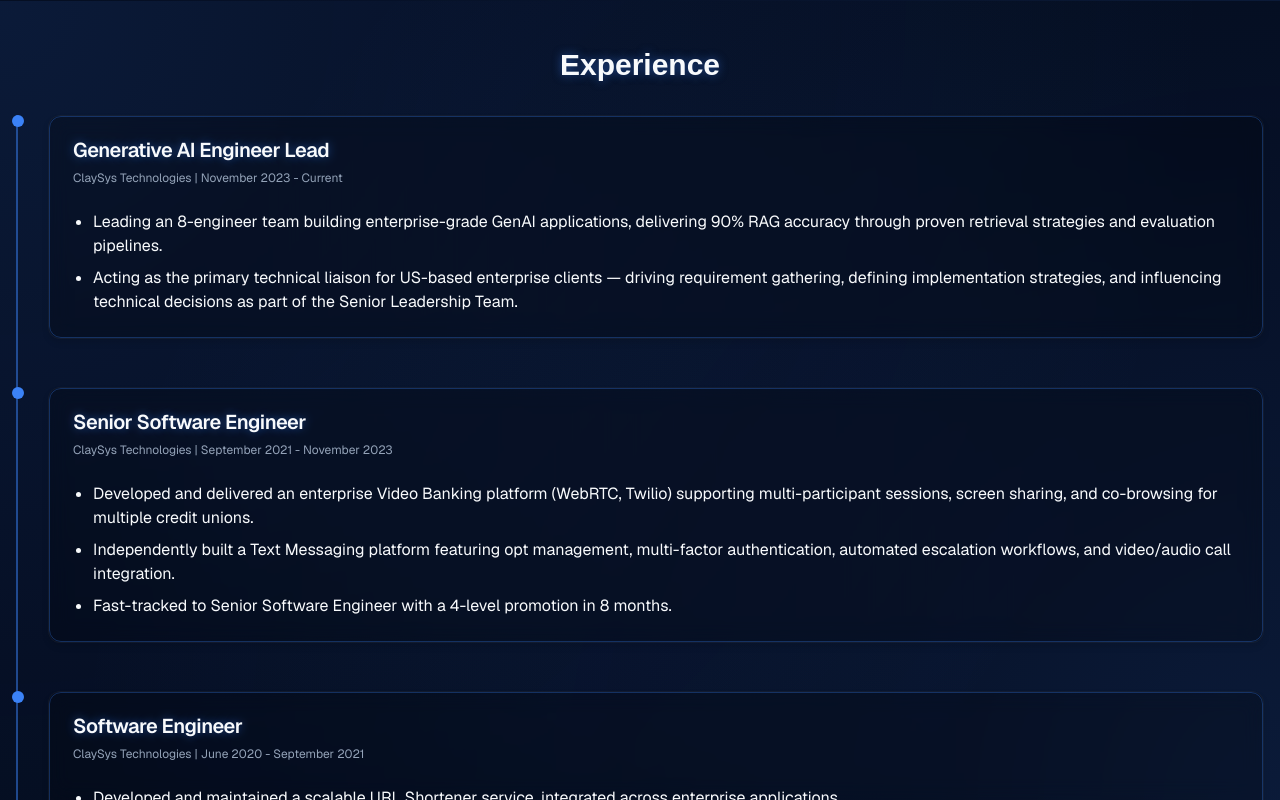
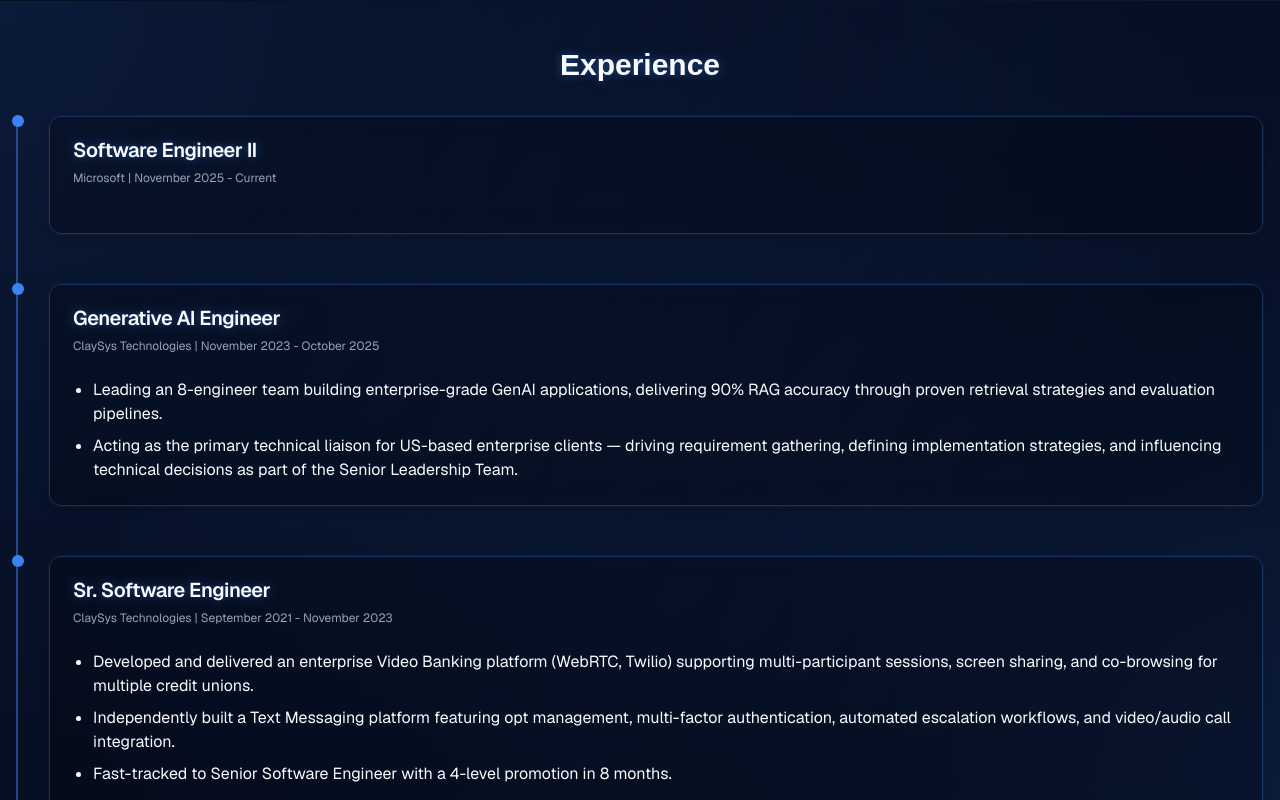
Before and after one commit to saishftw/portfolio, a Next.js app: page / in a window 1280 px wide. Shown: the part 1599-2399 px from the top of the page. Built offline with nearby package versions, Linux system fonts and the light colour scheme; a web font is replaced by a local one.

Commit message:
Update job titles and dates in experience section

```diff
--- a/components/experience.tsx
+++ b/components/experience.tsx
@@ -6,16 +6,25 @@ import { useGlowEffect } from '@/hooks/useGlowEffect';
 
 const experiences = [
   {
-    title: "Generative AI Engineer Lead",
+    title: "Software Engineer II",
+    company: "Microsoft",
+    date: "November 2025 - Current",
+    description: [
+      // "Joined XBOX Gaming",
+      // "Acting as the primary technical liaison for US-based enterprise clients — driving requirement gathering, defining implementation strategies, and influencing technical decisions as part of the Senior Leadership Team.",
+    ],
+  },
+  {
+    title: "Generative AI Engineer",
     company: "ClaySys Technologies",
-    date: "November 2023 - Current",
+    date: "November 2023 - October 2025",
     description: [
       "Leading an 8-engineer team building enterprise-grade GenAI applications, delivering 90% RAG accuracy through proven retrieval strategies and evaluation pipelines.",
       "Acting as the primary technical liaison for US-based enterprise clients — driving requirement gathering, defining implementation strategies, and influencing technical decisions as part of the Senior Leadership Team.",
     ],
   },
   {
-    title: "Senior Software Engineer",
+    title: "Sr. Software Engineer",
     company: "ClaySys Technologies",
     date: "September 2021 - November 2023",
     description: [
```
